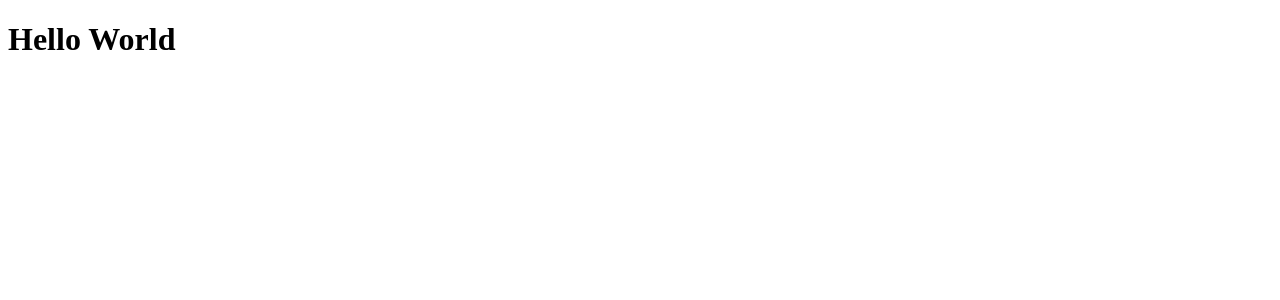
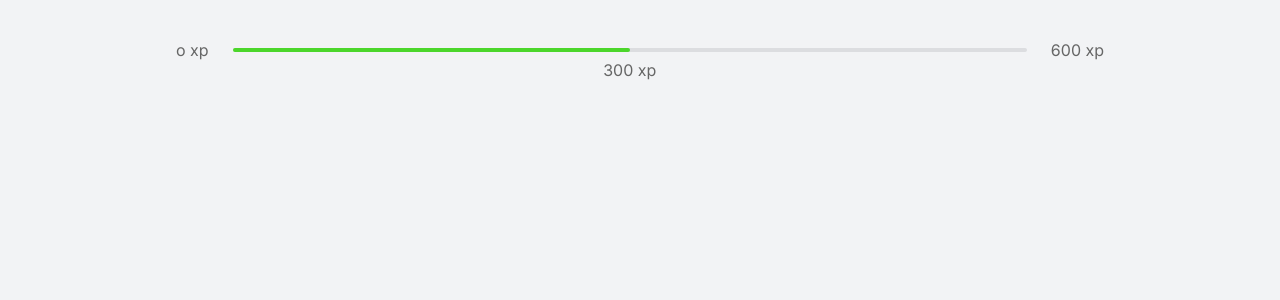
Before and after one commit to Djaysson/moveit-dev, a Next.js app: page / in a window 1280 px wide. Shown: the top 300 px of the page. Built offline with nearby package versions, Linux system fonts and the light colour scheme.

Commit message:
Creating the Experiment Bar component

```diff
--- a/pages/index.tsx
+++ /dev/null
@@ -1,5 +0,0 @@
-export default function Home() {
-  return (
-    <h1>Hello World</h1>
-  )
-}
--- /dev/null
+++ b/src/components/ExperienceBar.tsx
@@ -0,0 +1,16 @@
+import React from 'react'
+
+export default function ExperienceBar() {
+  return (
+    <header className="experience-bar">
+      <span>o xp</span>
+      <div>
+        <div style={{ width: '50%' }} />
+        <span className="current-experience" style={{ left: '50%' }}>
+          300 xp
+        </span>
+      </div>
+      <span>600 xp</span>
+    </header>
+  )
+}
--- a/pages/_app.tsx
+++ b/src/pages/_app.tsx
@@ -1,3 +1,6 @@
+import '../styles/global.css';
+
+
 function MyApp({ Component, pageProps }) {
   return <Component {...pageProps} />
 }
--- /dev/null
+++ b/src/pages/index.tsx
@@ -0,0 +1,15 @@
+import Head from 'next/head';
+import ExperienceBar from "../components/ExperienceBar";
+
+export default function Home() {
+  return (
+    <div className="container">
+      <Head>
+        <link rel="preconnect" href="https://fonts.gstatic.com" />
+        <link href="https://fonts.googleapis.com/css2?family=Inter:wght@400;500;600&family=Rajdhani:wght@600&display=swap"
+          rel="stylesheet" />
+      </Head>
+      <ExperienceBar />
+    </div>
+  );
+}
--- /dev/null
+++ b/src/styles/global.css
@@ -0,0 +1,75 @@
+*{
+  margin: 0;
+  padding: 0;
+  box-sizing: border-box;
+}
+:root{
+  --white:#fff;
+  --background:#F2F3F5;
+  --gray-line:#DCDDE0;
+  --text:#666666;
+  --text-highlight:#B3B9FF;
+  --title:#2E384D;
+  --red:#E83F5B;
+  --green:#4CD62B;
+  --blue:#5965E0;
+  --blue-dark:#4953B8;
+  --blue-twitter:#2AA9E0;
+}
+@media(max-width: 1000px){
+  html{
+    font-size: 93,73%;
+  }
+}
+@media(max-width: 720px){
+  html{
+    font-size: 87,5%;
+  }
+}
+body{
+  background:var(--background);
+  color: var(--text);
+}
+body,input,textarea,button{
+  font: 400 1rem "Inter", sans-serif;
+}
+button{
+  cursor: pointer;
+}
+a{
+  color: inherit;
+  text-decoration: none;
+}
+.container{
+  height: 100vh;
+  max-width: 992px;
+  margin: 0 auto;
+  padding: 2.5rem 2rem;
+  display: flex;
+  flex-direction: column;
+}
+.experience-bar{
+  display: flex;
+  align-items:center;
+}
+.experience-bar span{
+font-size: 1rem;
+}
+.experience-bar > div{
+flex: 1;
+height: 4px;
+border-radius: 4px;
+background: var(--gray-line);
+margin: 0 1.5rem;
+position: relative;
+}
+.experience-bar > div > div{
+height: 4px;
+border-radius: 4px;
+background: var(--green);
+}
+span.current-experience{
+  position: absolute;
+  top:12px;
+  transform: translateX(-50%);
+}
```
Also changed, not shown: tsconfig.json (added, +29 -0 lines), next-env.d.ts (added).
